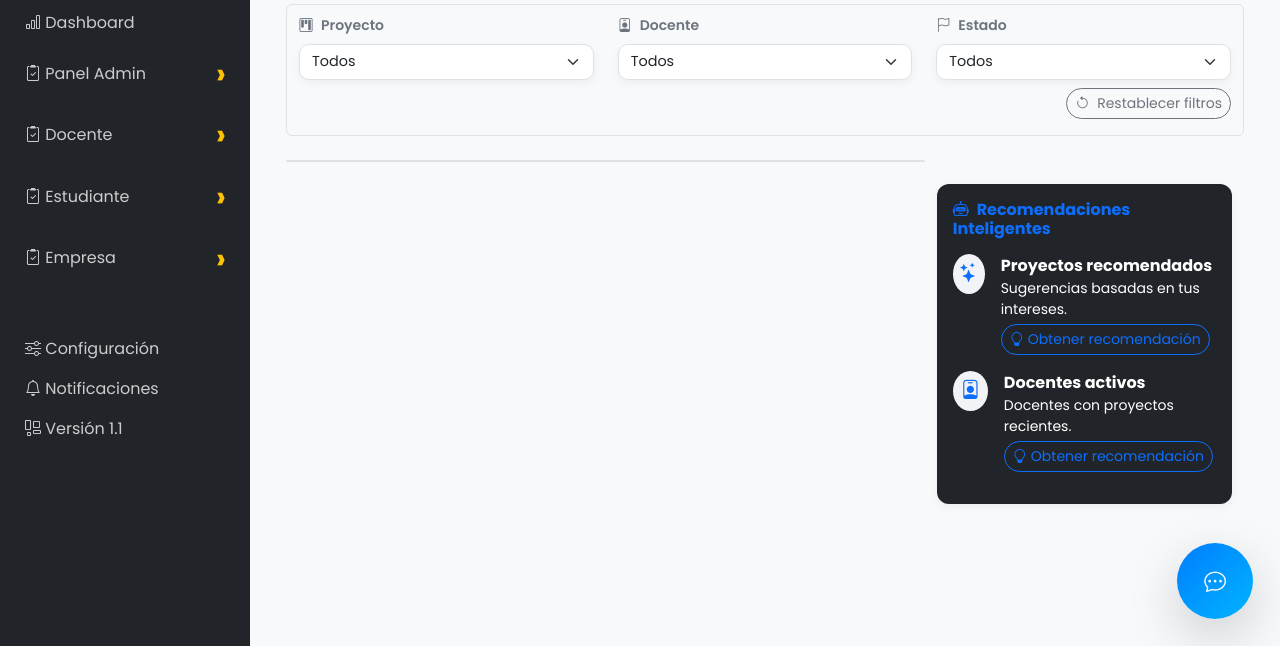
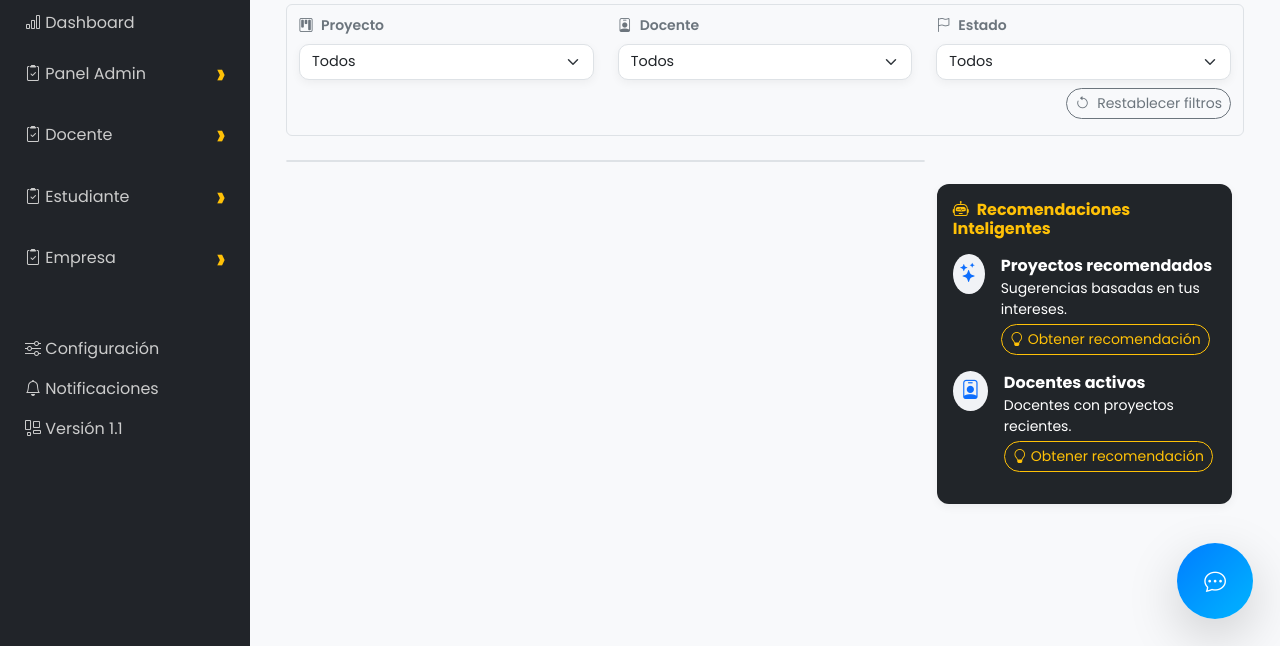
Before and after one commit to Gerardo-Ferreira-Magna/GENIAHUB_2.0, a Django app: page /proyectos/ in a window 1280 px wide. Shown: the part 154-800 px from the top of the page. Run offline with Django 5.2, Linux system fonts and the light colour scheme; a user stored in the database is signed in; data comes from the database, SQL or seed files in the repository; data that the repository does not hold is empty; parts of the project's set-up code (start-up, migrations or seed data) failed here and were passed over.

Commit message:
panel proyecto uno cambio color

```diff
--- a/AppWeb/templates/webs/proyectos.html
+++ b/AppWeb/templates/webs/proyectos.html
@@ -169,7 +169,7 @@
     <!-- PANEL DERECHO -->
     <div class="col-lg-4">
       <div class="card p-3 mb-4 shadow-sm border-0 bg-dark">
-        <h6 class="fw-bold mb-3 text-primary"><i class="bi bi-robot me-2 text-primary"></i>Recomendaciones Inteligentes</h6>
+        <h6 class="fw-bold mb-3 text-warning"><i class="bi bi-robot me-2 text-warning"></i>Recomendaciones Inteligentes</h6>
         {% for rec in recomendaciones_ia %}
         <div class="d-flex align-items-start mb-3 text-white">
           <div class="icon-circle bg-light text-primary me-3">
@@ -178,7 +178,7 @@
           <div>
             <strong>{{ rec.titulo }}</strong>
             <p class="small text-white mb-1">{{ rec.descripcion }}</p>
-            <button class="btn btn-sm btn-outline-primary rounded-pill btn-recomendar">
+            <button class="btn btn-sm btn-outline-warning rounded-pill btn-recomendar">
               <i class="bi bi-lightbulb me-1"></i>Obtener recomendación
             </button>
           </div>
```
